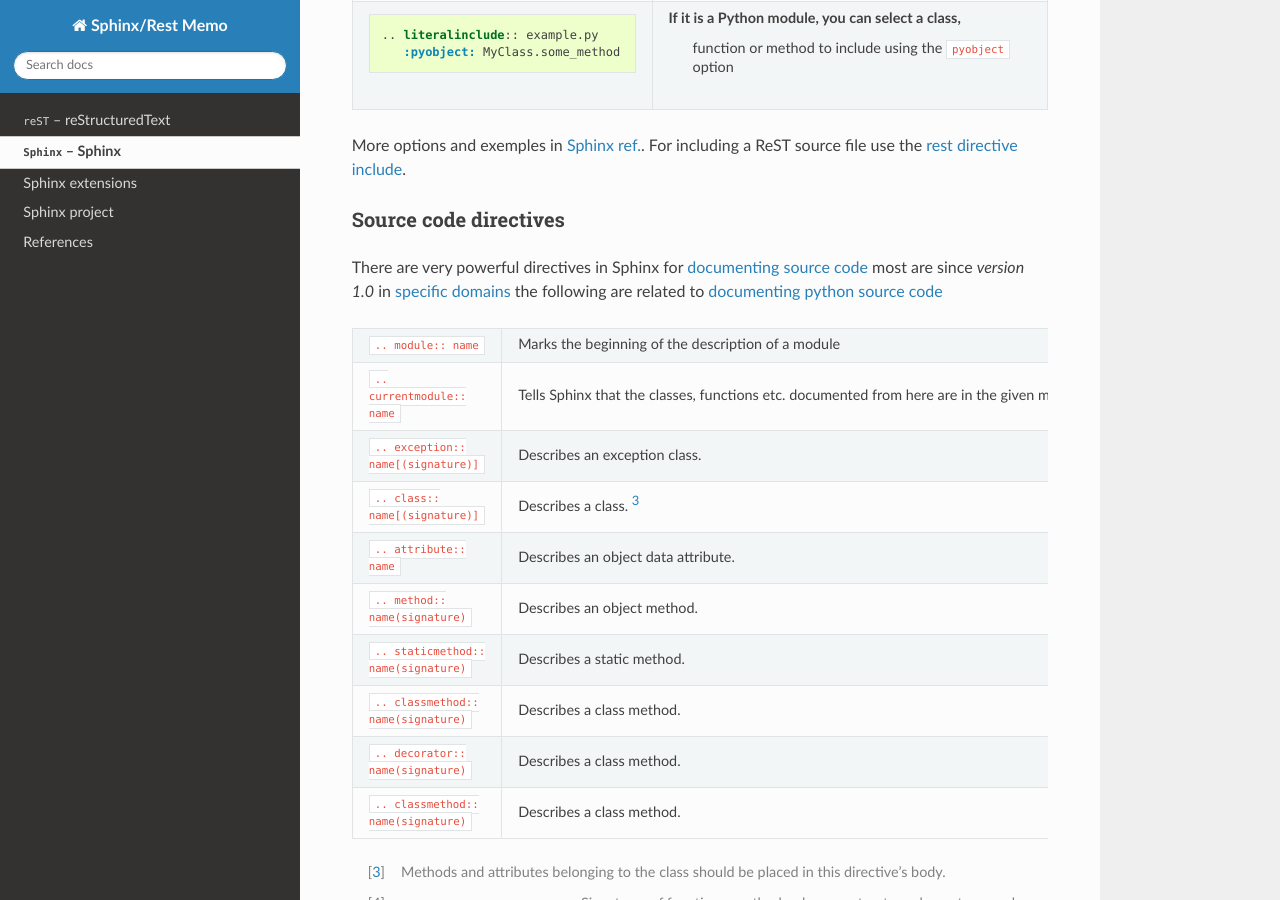
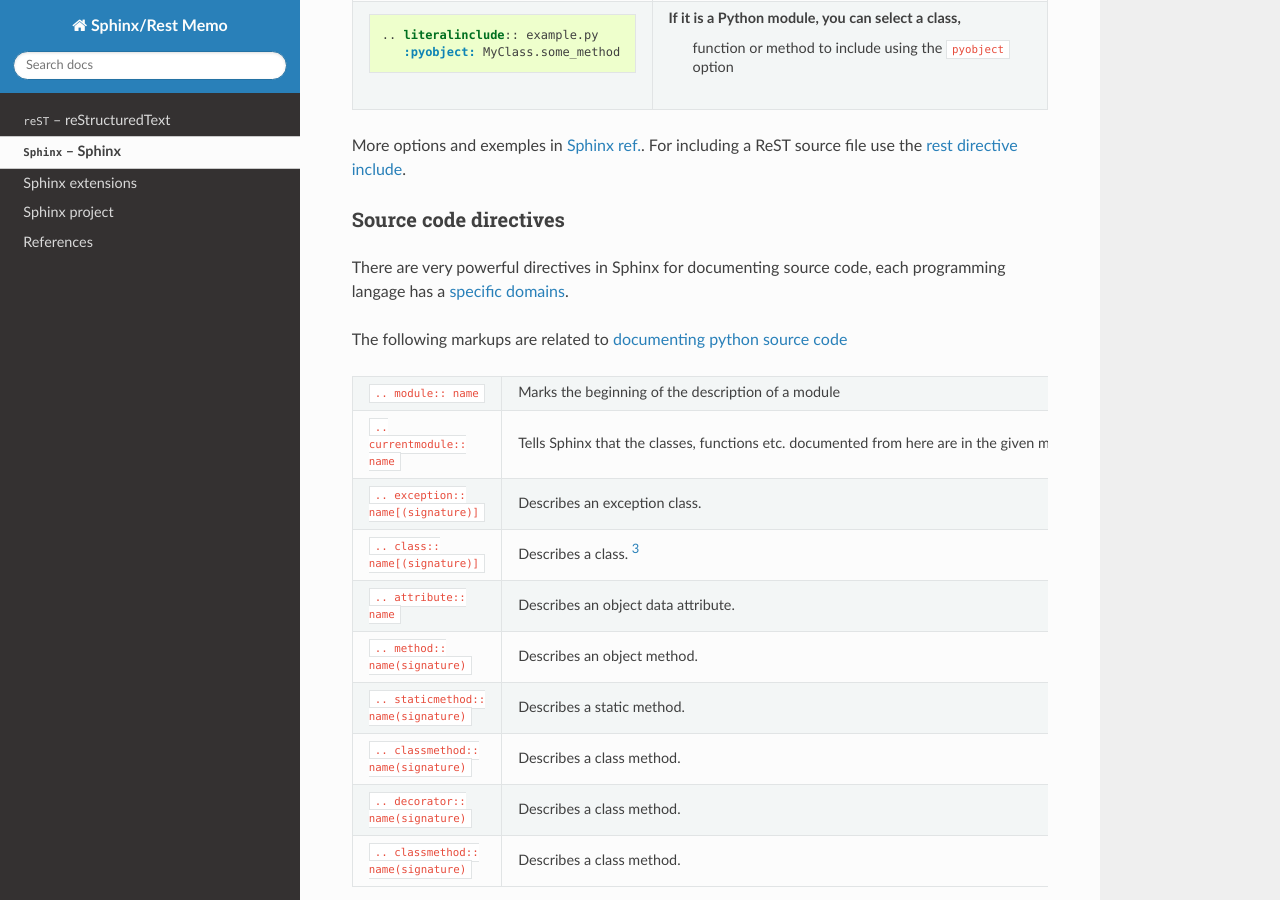
Before and after one commit to marczz/rest-sphinx-memo, a Sphinx documentation site: the page built from source/Sphinx.rst, in a window 1280 px wide and 900 px high, scrolled down 9040 px. Built offline with Sphinx 7.4.7 and the Read the Docs theme 2.0.0, drawn with Linux system fonts in a browser that asks for light colours; formulas are drawn with MathJax 3; the version number could not be read and is left out.

Commit message:
Sphinx.rst: updated "documenting source code"

```diff
--- a/source/Sphinx.rst
+++ b/source/Sphinx.rst
@@ -632,10 +632,10 @@
 ----------------------
 
 There are very powerful directives in Sphinx
-for `documenting source code
-<http://sphinx.pocoo.org/markup/desc.html#module-specific-markup>`_
-most are since *version 1.0* in `specific domains
-<http://sphinx.pocoo.org/domains.html>`_ the following are related to
+for documenting source code, each programming langage
+has a `specific domains <http://sphinx.pocoo.org/domains.html>`_.
+
+The following markups are related to
 `documenting python source code
 <http://sphinx.pocoo.org/domains.html#the-python-domain>`_
 
```
